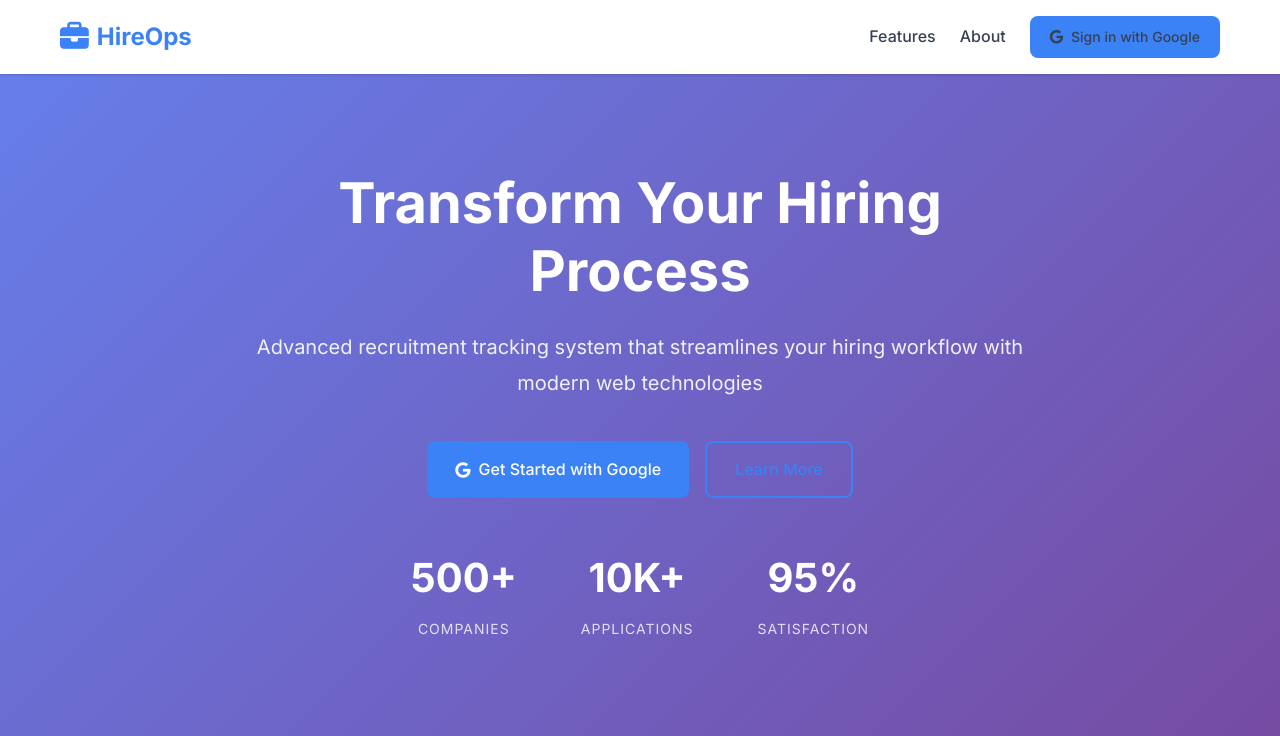
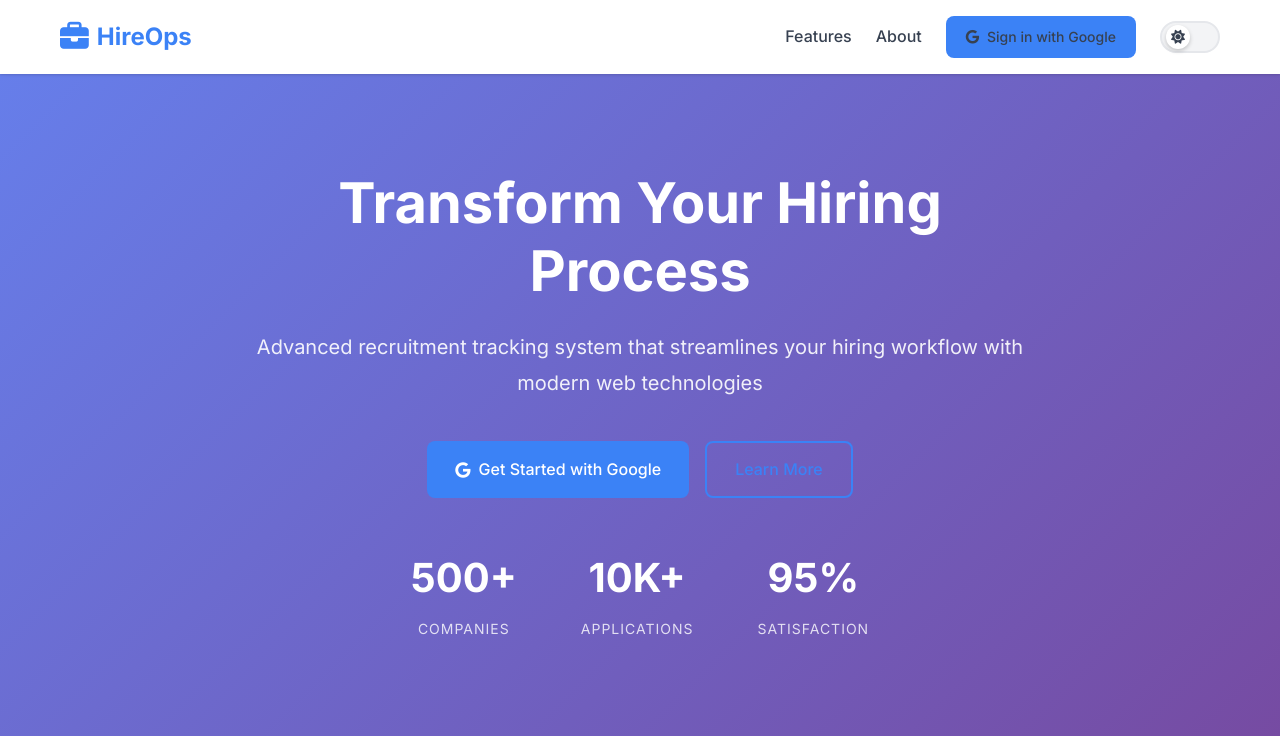
Before and after one commit to Shamanthkrishna/HireOps, a FastAPI app: page / in a window 1280 px wide. Shown: the top 736 px of the page. Run offline with FastAPI, Linux system fonts and the light colour scheme.

Commit message:
Add dark/light mode toggle and toast notifications - Phase 1 enhancements

```diff
--- a/static/css/dashboard.css
+++ b/static/css/dashboard.css
@@ -1,6 +1,7 @@
 .dashboard-body {
     background: var(--gray-50);
     min-height: 100vh;
+    transition: background-color 0.3s ease;
 }
 
 /* Dashboard Navbar */
--- a/static/css/style.css
+++ b/static/css/style.css
@@ -85,6 +109,51 @@ body {
 
 .nav-links a:hover {
     color: var(--primary-color);
+}
+
+/* Theme Toggle Button */
+.theme-toggle {
+    background: var(--gray-100);
+    border: 2px solid var(--gray-200);
+    border-radius: 50px;
+    width: 60px;
+    height: 32px;
+    position: relative;
+    cursor: pointer;
+    transition: var(--transition);
+    display: flex;
+    align-items: center;
+    padding: 0 4px;
+}
+
+.theme-toggle:hover {
+    border-color: var(--primary-color);
+}
+
+.theme-toggle-slider {
+    width: 24px;
+    height: 24px;
+    background: var(--white);
+    border-radius: 50%;
+    position: absolute;
+    transition: transform 0.3s ease;
+    display: flex;
+    align-items: center;
+    justify-content: center;
+    box-shadow: 0 2px 4px rgba(0, 0, 0, 0.2);
+}
+
+.theme-toggle-slider i {
+    font-size: 14px;
+    color: var(--gray-700);
+}
+
+[data-theme="dark"] .theme-toggle-slider {
+    transform: translateX(28px);
+}
+
+[data-theme="dark"] .theme-toggle {
+    background: var(--gray-200);
 }
 
 /* Buttons */
--- /dev/null
+++ b/static/js/theme.js
@@ -0,0 +1,84 @@
+// Theme Management System
+class ThemeManager {
+    constructor() {
+        this.theme = this.getStoredTheme() || 'light';
+        this.init();
+    }
+
+    init() {
+        // Apply stored theme immediately
+        this.applyTheme(this.theme);
+
+        // Create and add theme toggle button
+        this.createThemeToggle();
+
+        // Listen for system theme changes
+        this.watchSystemTheme();
+    }
+
+    getStoredTheme() {
+        return localStorage.getItem('hireops-theme');
+    }
+
+    setStoredTheme(theme) {
+        localStorage.setItem('hireops-theme', theme);
+    }
+
+    applyTheme(theme) {
+        document.documentElement.setAttribute('data-theme', theme);
+        this.theme = theme;
+        this.updateToggleIcon();
+    }
+
+    toggleTheme() {
+        const newTheme = this.theme === 'light' ? 'dark' : 'light';
+        this.applyTheme(newTheme);
+        this.setStoredTheme(newTheme);
+
+        // Add a subtle animation
+        document.body.style.transition = 'background-color 0.3s ease';
+    }
+
+    createThemeToggle() {
+        const navLinks = document.querySelector('.nav-links');
+        if (!navLinks) return;
+
+        const toggleButton = document.createElement('button');
+        toggleButton.className = 'theme-toggle';
+        toggleButton.setAttribute('aria-label', 'Toggle theme');
+        toggleButton.innerHTML = `
+            <div class="theme-toggle-slider">
+                <i class="fas fa-${this.theme === 'dark' ? 'moon' : 'sun'}"></i>
+            </div>
+        `;
+
+        toggleButton.addEventListener('click', () => this.toggleTheme());
+        navLinks.appendChild(toggleButton);
+    }
+
+    updateToggleIcon() {
+        const icon = document.querySelector('.theme-toggle-slider i');
+        if (icon) {
+            icon.className = `fas fa-${this.theme === 'dark' ? 'moon' : 'sun'}`;
+        }
+    }
+
+    watchSystemTheme() {
+        const darkModeQuery = window.matchMedia('(prefers-color-scheme: dark)');
+        darkModeQuery.addEventListener('change', (e) => {
+            // Only auto-switch if user hasn't set a preference
+            if (!this.getStoredTheme()) {
+                this.applyTheme(e.matches ? 'dark' : 'light');
+            }
+        });
+    }
+}
+
+// Initialize theme manager when DOM is ready
+if (document.readyState === 'loading') {
+    document.addEventListener('DOMContentLoaded', () => {
+        window.themeManager = new ThemeManager();
+    });
+} else {
+    window.themeManager = new ThemeManager();
+}
--- /dev/null
+++ b/static/js/toast.js
@@ -0,0 +1,157 @@
+// Toast Notification System
+class ToastManager {
+    constructor() {
+        this.container = this.createContainer();
+    }
+
+    createContainer() {
+        const container = document.createElement('div');
+        container.id = 'toast-container';
+        container.style.cssText = `
+            position: fixed;
+            top: 20px;
+            right: 20px;
+            z-index: 10000;
+            display: flex;
+            flex-direction: column;
+            gap: 10px;
+        `;
+        document.body.appendChild(container);
+        return container;
+    }
+
+    show(message, type = 'info', duration = 3000) {
+        const toast = document.createElement('div');
+        toast.className = `toast toast-${type}`;
+
+        const icons = {
+            success: 'fa-check-circle',
+            error: 'fa-exclamation-circle',
+            warning: 'fa-exclamation-triangle',
+            info: 'fa-info-circle'
+        };
+
+        const colors = {
+            success: '#10b981',
+            error: '#ef4444',
+            warning: '#f59e0b',
+            info: '#3b82f6'
+        };
+
+        toast.innerHTML = `
+            <i class="fas ${icons[type]}"></i>
+            <span>${message}</span>
+        `;
+
+        toast.style.cssText = `
+            background: var(--white);
+            color: var(--gray-800);
+            padding: 1rem 1.5rem;
+            border-radius: 8px;
+            box-shadow: 0 10px 25px rgba(0,0,0,0.2);
+            display: flex;
+            align-items: center;
+            gap: 0.75rem;
+            min-width: 300px;
+            max-width: 400px;
+            animation: slideIn 0.3s ease-out;
+            border-left: 4px solid ${colors[type]};
+            cursor: pointer;
+        `;
+
+        toast.querySelector('i').style.color = colors[type];
+        toast.querySelector('i').style.fontSize = '1.25rem';
+
+        // Add animation
+        const style = document.createElement('style');
+        style.textContent = `
+            @keyframes slideIn {
+                from {
+                    transform: translateX(400px);
+                    opacity: 0;
+                }
+                to {
+                    transform: translateX(0);
+                    opacity: 1;
+                }
+            }
+            @keyframes slideOut {
+                from {
+                    transform: translateX(0);
+                    opacity: 1;
+                }
+                to {
+                    transform: translateX(400px);
+                    opacity: 0;
+                }
+            }
+        `;
+        if (!document.getElementById('toast-animations')) {
+            style.id = 'toast-animations';
+            document.head.appendChild(style);
+        }
+
+        this.container.appendChild(toast);
+
+        // Click to dismiss
+        toast.addEventListener('click', () => {
+            this.dismiss(toast);
+        });
+
+        // Auto dismiss
+        if (duration > 0) {
+            setTimeout(() => {
+                this.dismiss(toast);
+            }, duration);
+        }
+
+        return toast;
+    }
+
+    dismiss(toast) {
+        toast.style.animation = 'slideOut 0.3s ease-out';
+        setTimeout(() => {
+            if (toast.parentNode) {
+                toast.parentNode.removeChild(toast);
+            }
+        }, 300);
+    }
+
+    success(message, duration) {
+        return this.show(message, 'success', duration);
+    }
+
+    error(message, duration) {
+        return this.show(message, 'error', duration);
+    }
+
+    warning(message, duration) {
+        return this.show(message, 'warning', duration);
+    }
+
+    info(message, duration) {
+        return this.show(message, 'info', duration);
+    }
+}
+
+// Initialize toast manager
+window.toast = new ToastManager();
+
+// Show welcome toast on page load (only once per session)
+if (document.readyState === 'loading') {
+    document.addEventListener('DOMContentLoaded', () => {
+        if (!sessionStorage.getItem('welcomeShown')) {
+            setTimeout(() => {
+                window.toast.info('Welcome to HireOps! 👋');
+                sessionStorage.setItem('welcomeShown', 'true');
+            }, 500);
+        }
+    });
+} else {
+    if (!sessionStorage.getItem('welcomeShown')) {
+        setTimeout(() => {
+            window.toast.info('Welcome to HireOps! 👋');
+            sessionStorage.setItem('welcomeShown', 'true');
+        }, 500);
+    }
+}
--- a/templates/dashboard.html
+++ b/templates/dashboard.html
@@ -10,6 +10,7 @@
     <link rel="preconnect" href="https://fonts.gstatic.com" crossorigin>
     <link href="https://fonts.googleapis.com/css2?family=Inter:wght@300;400;500;600;700&display=swap" rel="stylesheet">
     <link rel="stylesheet" href="https://cdnjs.cloudflare.com/ajax/libs/font-awesome/6.4.0/css/all.min.css">
+    <script src="/static/js/theme.js"></script>
 </head>
 <body class="dashboard-body">
     <!-- Top Navigation -->
@@ -201,6 +202,8 @@
         </main>
     </div>
 
+    <script src="/static/js/theme.js"></script>
+    <script src="/static/js/toast.js"></script>
     <script src="/static/js/dashboard.js"></script>
 </body>
 </html>
--- a/templates/index.html
+++ b/templates/index.html
@@ -9,6 +9,7 @@
     <link rel="preconnect" href="https://fonts.gstatic.com" crossorigin>
     <link href="https://fonts.googleapis.com/css2?family=Inter:wght@300;400;500;600;700&display=swap" rel="stylesheet">
     <link rel="stylesheet" href="https://cdnjs.cloudflare.com/ajax/libs/font-awesome/6.4.0/css/all.min.css">
+    <script src="/static/js/theme.js"></script>
 </head>
 <body>
     <!-- Navigation -->
@@ -203,6 +204,8 @@
         </div>
     </footer>
 
+    <script src="/static/js/theme.js"></script>
+    <script src="/static/js/toast.js"></script>
     <script src="/static/js/main.js"></script>
 </body>
 </html>
```
Also changed, not shown: other parts of static/css/style.css (+30 -1 lines), static/js/dashboard.js (+2 -50 lines).
